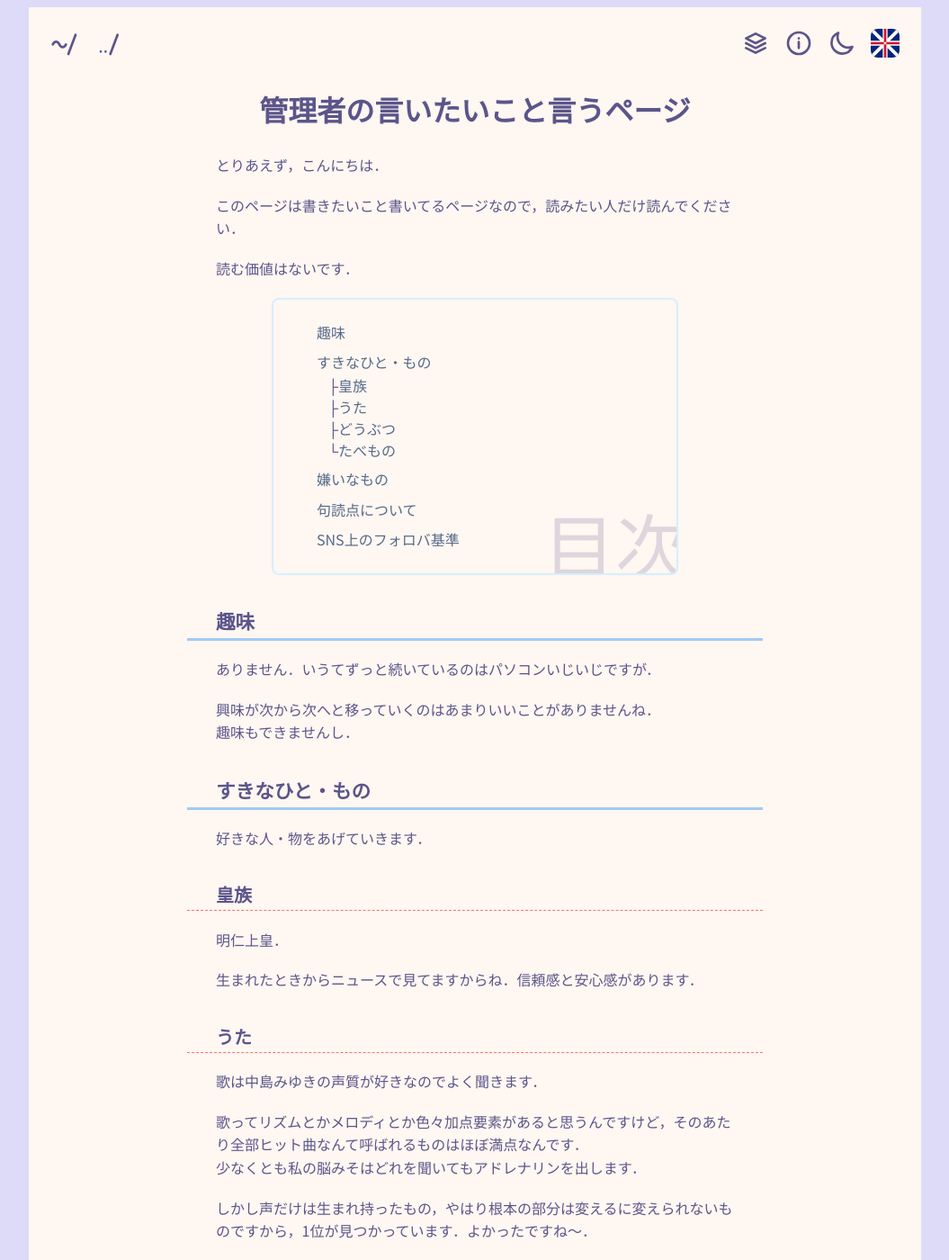
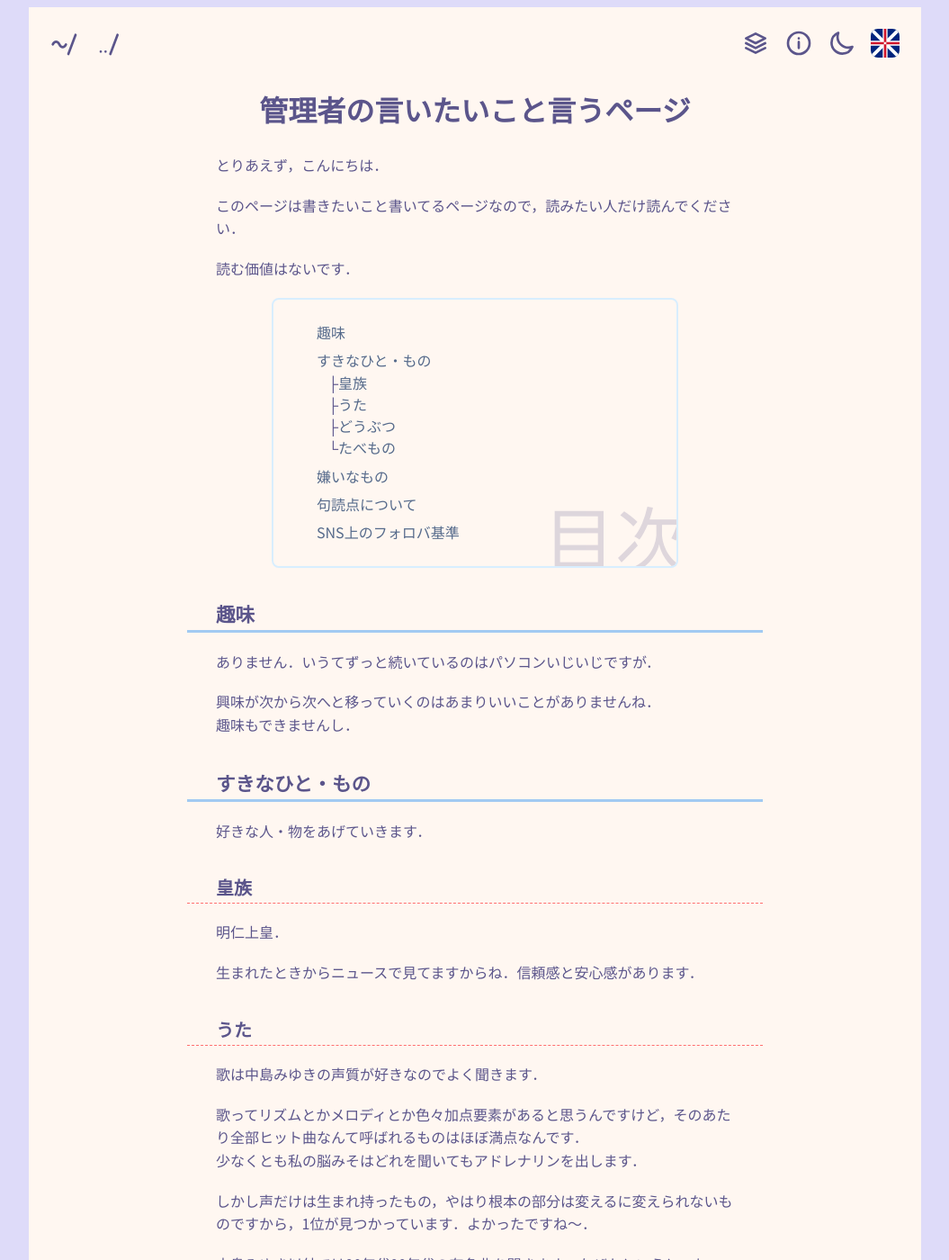
Before and after one commit to akky1023/akky1023.github.io, a Jekyll site: the page built from ja/about/me/deeper/index.md, in a window 1280 px wide and 1400 px high. Shown: the whole window at 90% size, without its empty margins (112-1167 px from the left). Built offline with Jekyll 4.4.1, drawn with Linux system fonts in a browser that asks for light colours.

Commit message:
fix margin a little bit

```diff
--- a/assets/css/normal.css
+++ b/assets/css/normal.css
@@ -199,7 +199,7 @@ ul#markdown-toc {
 }
 
 ul#markdown-toc > li {
-    margin-bottom: 0.5em;
+    margin-bottom: 0.33em;
 }
 
 ul#markdown-toc > li:last-of-type {
```
